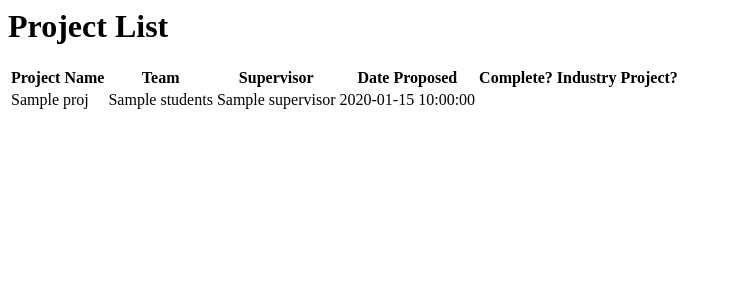
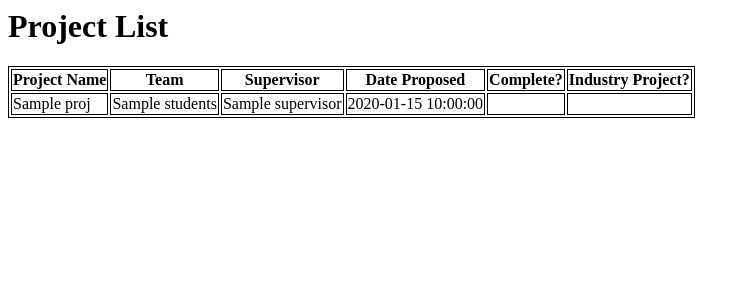
Before and after one commit to LassondeCapstoneGroup20/LassondeProjectsInventory, a Python web app: template project_inventory/templates/project_inventory/index.html in a window 1280 px wide. Shown: the top 300 px of the page, without its empty margins (0-750 px from the left). Run offline with Jinja, Linux system fonts and the light colour scheme; the template is opened without the code that fills it: most values are stand-ins (such as "Sample title", 1, 10 or a date in 2020).

Commit message:
Column boxes in template

```diff
--- a/project_inventory/templates/project_inventory/index.html
+++ b/project_inventory/templates/project_inventory/index.html
@@ -1,3 +1,12 @@
+<html>
+<head>
+<style>
+table, th, td {
+  border: 1px solid black;
+}
+</style>
+</head>
+<body>
 <h1>Project List</h1>
 
 {% if project_list %}
@@ -24,3 +33,6 @@
 {% else %}
     <p>No projects available.</p>
 {% endif %}
+
+</body>
+</html>
```
